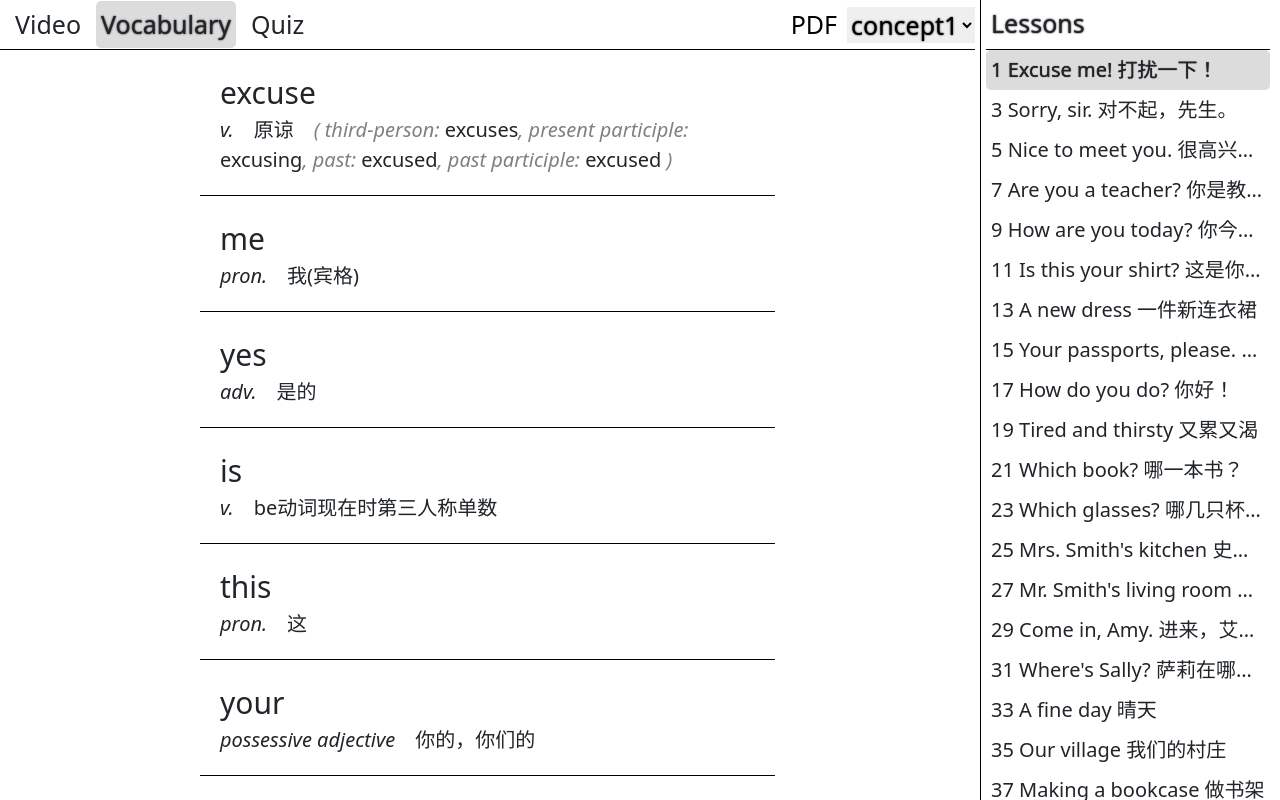
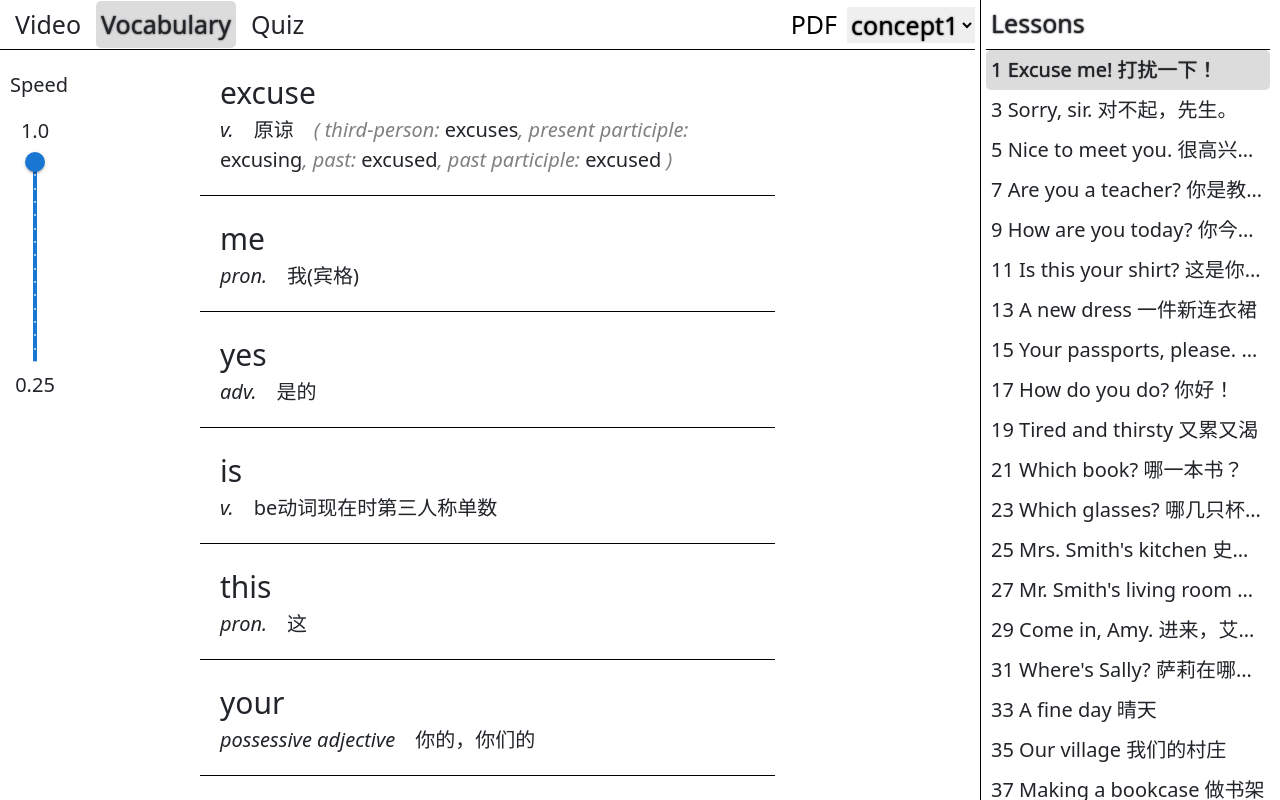
Before and after one commit to Maxwell-Yang-2001/EnglishLearning, a React (Create React App) app: page / in a window 1280 px wide. Both pictures are taken after a click on the element "Vocabulary". Built offline with nearby package versions, Linux system fonts and the light colour scheme.

Commit message:
Add speed slider for vocabulary page

```diff
--- a/src/redux/action.js
+++ b/src/redux/action.js
@@ -35,6 +35,15 @@ export const setTime = (time) => (dispatch) => {
   });
 };
 
+export const setVocabularyPlaybackRate = (vocabularyPlaybackRate) => (dispatch) => {
+  dispatch({
+    type: "SET_VOCABULARY_PLAYBACK_RATE",
+    payload: {
+      vocabularyPlaybackRate,
+    },
+  });
+};
+
 export const setCourse = (course) => (dispatch) => {
   dispatch({
     type: "SET_COURSE",
--- a/src/redux/reducer.js
+++ b/src/redux/reducer.js
@@ -6,6 +6,7 @@ export default function reducer(state = defaultState, action) {
     case "SET_LESSON_INDEX":
     case "SET_TIME":
     case "SET_LESSON_INDEX_AND_TIME":
+    case "SET_VOCABULARY_PLAYBACK_RATE":
       return {
         ...state,
         ...action.payload,
--- a/src/redux/state.js
+++ b/src/redux/state.js
@@ -4,6 +4,7 @@ export const defaultState = {
   tab: 0,
   course: Object.keys(coursesInfoMap)[0],
   lessonIndex: 0,
+  vocabularyPlaybackRate: 1,
   time: 0,
   coursesInfoMap,
 };
--- a/src/vocabulary-list/vocabulary-list.css
+++ b/src/vocabulary-list/vocabulary-list.css
@@ -45,3 +45,16 @@
   color: grey;
   font-style: italic;
 }
+
+.vocabulary-playback-speed-slider {
+  position: absolute;
+  left: 10px;
+  top: 20px;
+  text-align: center;
+  width: 50px;
+}
+
+.vocabulary-playback-speed-slider > span {
+  position: relative;
+  height: 200px;
+}
--- a/src/vocabulary-list/vocabulary-list.js
+++ b/src/vocabulary-list/vocabulary-list.js
@@ -1,12 +1,16 @@
 import React from "react";
 import "./vocabulary-list.css";
 import { connect } from "react-redux";
-import { setLessonIndexAndTime } from "../redux/action";
+import {
+  setLessonIndexAndTime,
+  setVocabularyPlaybackRate,
+} from "../redux/action";
+import { Slider } from "@mui/material";
 
 const SORRY_MESSAGE = new Audio("./audio/sorry-message.mp3");
 const REGEX_REPLACER = /,|\.|!|\?/g;
 
-const playSound = (sound, word) => {
+const playSound = (sound, word, vocabularyPlaybackRate) => {
   if (sound) {
     sound.pause();
   }
@@ -17,13 +21,18 @@ const playSound = (sound, word) => {
     .replaceAll(" ", "-");
 
   sound = new Audio(`./audio/${fileName}.mp3`);
+  sound.playbackRate = vocabularyPlaybackRate;
   sound.play().catch(() => {
     sound = SORRY_MESSAGE;
     return sound.play();
   });
 };
 
-const VocabularyList = ({ vocabulary }) => {
+const VocabularyList = ({
+  vocabulary,
+  vocabularyPlaybackRate,
+  setVocabularyPlaybackRate,
+}) => {
   let sound;
 
   if (!vocabulary) {
@@ -36,12 +45,28 @@ const VocabularyList = ({ vocabulary }) => {
 
   return (
     <div className="vocabulary-tiles-container align-items-center">
+      <div className="vocabulary-playback-speed-slider">
+        <p>Speed</p>
+        <p>1.0</p>
+        <Slider
+          orientation="vertical"
+          value={vocabularyPlaybackRate}
+          step={0.05}
+          marks
+          min={0.25}
+          max={1.0}
+          onChangeCommitted={(_, val) => {
+            setVocabularyPlaybackRate(val);
+          }}
+        />
+        <p>0.25</p>
+      </div>
       {vocabulary.map(({ word, meanings }, index) => (
         <div className="vocabulary-tile" key={`vocabulary-tile-${index}`}>
           <span
             className="vocabulary-tile-word"
             onClick={() => {
-              playSound(sound, word);
+              playSound(sound, word, vocabularyPlaybackRate);
             }}
           >
             {word}
@@ -72,7 +97,7 @@ const VocabularyList = ({ vocabulary }) => {
                     <span
                       className="vocabulary-tile-verb-form"
                       onClick={() => {
-                        playSound(sound, thirdPerson);
+                        playSound(sound, thirdPerson, vocabularyPlaybackRate);
                       }}
                     >
                       {thirdPerson}
@@ -83,7 +108,11 @@ const VocabularyList = ({ vocabulary }) => {
                     <span
                       className="vocabulary-tile-verb-form"
                       onClick={() => {
-                        playSound(sound, presentParticiple);
+                        playSound(
+                          sound,
+                          presentParticiple,
+                          vocabularyPlaybackRate
+                        );
                       }}
                     >
                       {presentParticiple}
@@ -94,7 +123,7 @@ const VocabularyList = ({ vocabulary }) => {
                     <span
                       className="vocabulary-tile-verb-form"
                       onClick={() => {
-                        playSound(sound, past);
+                        playSound(sound, past, vocabularyPlaybackRate);
                       }}
                     >
                       {past}
@@ -105,7 +134,11 @@ const VocabularyList = ({ vocabulary }) => {
                     <span
                       className="vocabulary-tile-verb-form"
                       onClick={() => {
-                        playSound(sound, pastParticiple);
+                        playSound(
+                          sound,
+                          pastParticiple,
+                          vocabularyPlaybackRate
+                        );
                       }}
                     >
                       {pastParticiple}
@@ -127,11 +160,14 @@ const VocabularyList = ({ vocabulary }) => {
 const mapStateToProps = (state) => ({
   vocabulary:
     state.coursesInfoMap[state.course][state.lessonIndex]["vocabulary"],
+  vocabularyPlaybackRate: state.vocabularyPlaybackRate,
 });
 
 const mapDispatchToProps = (dispatch) => ({
   setLessonIndexAndTime: (lesson, time) =>
     dispatch(setLessonIndexAndTime(lesson, time)),
+  setVocabularyPlaybackRate: (vocabularyPlaybackRate) =>
+    dispatch(setVocabularyPlaybackRate(vocabularyPlaybackRate)),
 });
 
 export default connect(mapStateToProps, mapDispatchToProps)(VocabularyList);
```
Also changed, not shown: scripts/vocabulary/concept1.txt.
